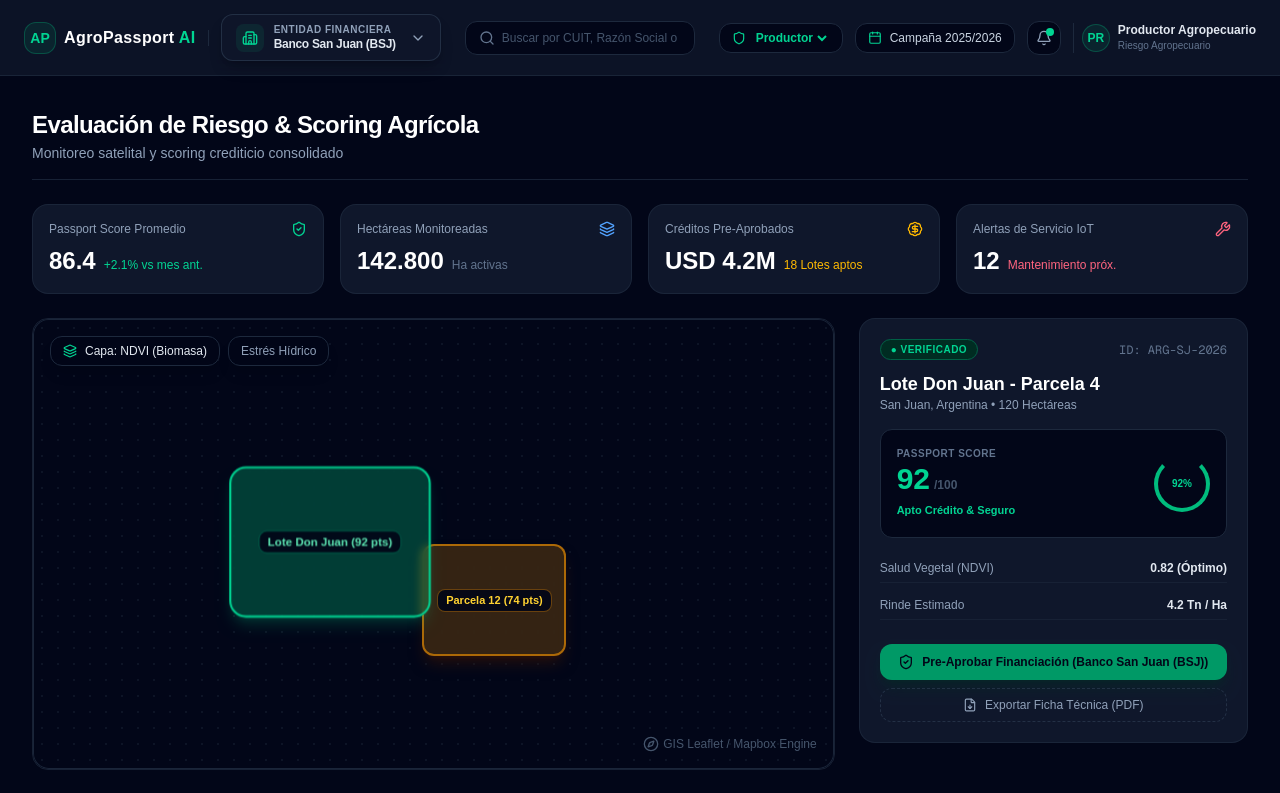
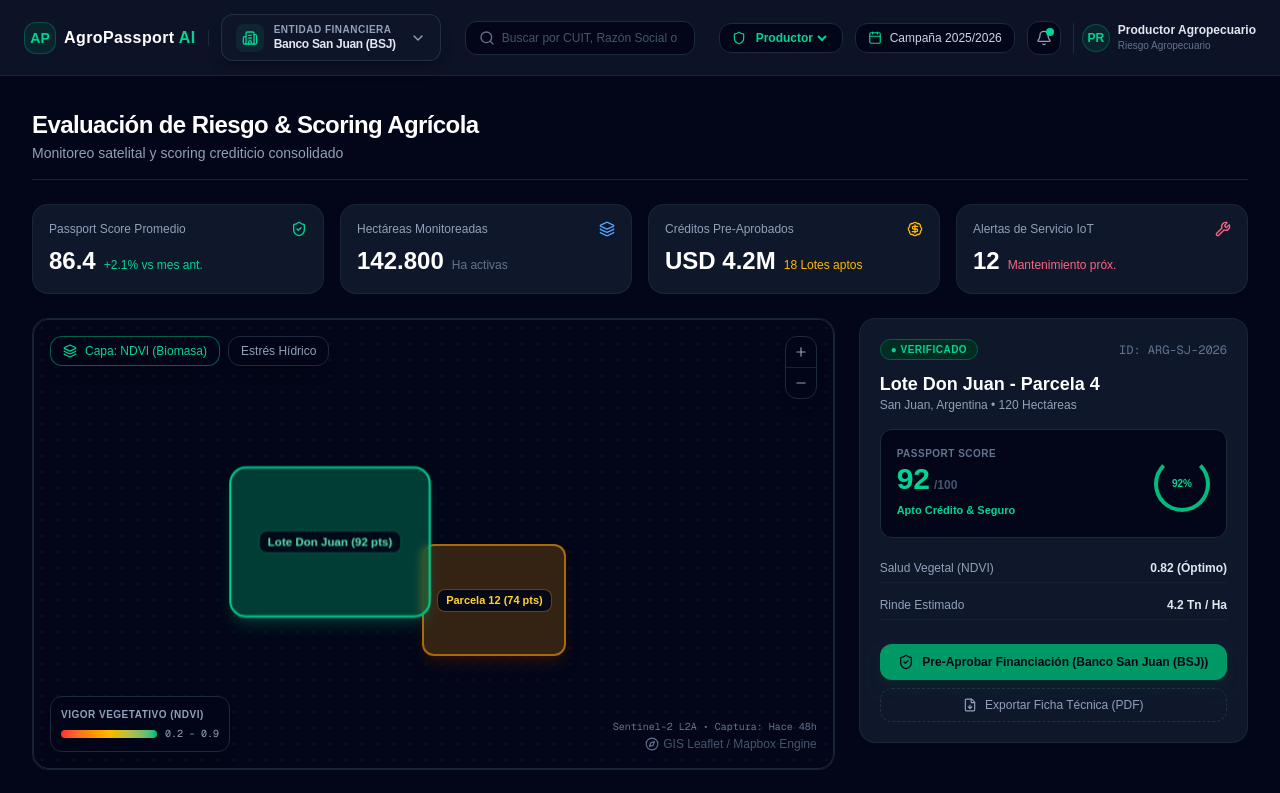
Before and after one commit to JuanGui-Flores/AgroPassport-AI, a Next.js app: page / in a window 1280 px wide. Shown: the top 793 px of the page. Built offline with nearby package versions, Linux system fonts and the light colour scheme.

Commit message:
feat(map): add GIS visor controls, NDVI legend and update Tailwind v4 syntax

```diff
--- a/src/components/map/MapModule.tsx
+++ b/src/components/map/MapModule.tsx
@@ -1,7 +1,8 @@
+// src/components/map/MapModule.tsx
 'use client';
 
-import React from 'react';
-import { Layers, Compass } from 'lucide-react';
+import React, { useState } from 'react';
+import { Layers, Compass, Plus, Minus } from 'lucide-react';
 
 interface MapModuleProps {
   selectedLoteId: string;
@@ -9,21 +10,47 @@ interface MapModuleProps {
 }
 
 export const MapModule: React.FC<MapModuleProps> = ({ selectedLoteId, onSelectLote }) => {
+  const [activeLayer, setActiveLayer] = useState<'ndvi' | 'estres'>('ndvi');
+
   return (
-    <div className="col-span-2 bg-slate-900 border border-slate-800/80 rounded-2xl overflow-hidden relative flex flex-col h-full min-h-[450px]">
+    <div className="col-span-2 bg-slate-900 border border-slate-800/80 rounded-2xl overflow-hidden relative flex flex-col h-full min-h-112.5">
       {/* Capas y Filtros Top */}
       <div className="absolute top-4 left-4 z-10 flex gap-2">
-        <button className="bg-slate-950/90 backdrop-blur-md border border-slate-800 text-slate-200 text-xs px-3 py-1.5 rounded-xl font-medium flex items-center gap-2 shadow-lg">
+        <button
+          onClick={() => setActiveLayer('ndvi')}
+          className={`backdrop-blur-md border text-xs px-3 py-1.5 rounded-xl font-medium flex items-center gap-2 shadow-lg transition cursor-pointer ${
+            activeLayer === 'ndvi'
+              ? 'bg-slate-950/90 border-emerald-500/50 text-emerald-400'
+              : 'bg-slate-950/60 border-slate-800 text-slate-400 hover:text-slate-200'
+          }`}
+        >
           <Layers className="w-3.5 h-3.5 text-emerald-400" /> Capa: NDVI (Biomasa)
         </button>
-        <button className="bg-slate-950/90 backdrop-blur-md border border-slate-800 text-slate-400 hover:text-slate-200 text-xs px-3 py-1.5 rounded-xl font-medium shadow-lg transition">
+        <button
+          onClick={() => setActiveLayer('estres')}
+          className={`backdrop-blur-md border text-xs px-3 py-1.5 rounded-xl font-medium shadow-lg transition cursor-pointer ${
+            activeLayer === 'estres'
+              ? 'bg-slate-950/90 border-amber-500/50 text-amber-400'
+              : 'bg-slate-950/60 border-slate-800 text-slate-400 hover:text-slate-200'
+          }`}
+        >
           Estrés Hídrico
         </button>
       </div>
 
-      {/* Contenedor del Mapa GIS (Simulado para maquetación) */}
+      {/* Controles Flotantes de Zoom (Arriba Derecha) */}
+      <div className="absolute top-4 right-4 z-10 flex flex-col bg-slate-950/90 backdrop-blur-md border border-slate-800 rounded-xl overflow-hidden shadow-lg text-slate-300">
+        <button className="p-2 hover:bg-slate-800 text-slate-400 hover:text-slate-100 transition border-b border-slate-800/80 cursor-pointer">
+          <Plus className="w-3.5 h-3.5" />
+        </button>
+        <button className="p-2 hover:bg-slate-800 text-slate-400 hover:text-slate-100 transition cursor-pointer">
+          <Minus className="w-3.5 h-3.5" />
+        </button>
+      </div>
+
+      {/* Contenedor del Mapa GIS */}
       <div className="flex-1 bg-slate-950 relative flex items-center justify-center overflow-hidden">
-        <div className="absolute inset-0 bg-[radial-gradient(#1e293b_1px,transparent_1px)] [background-size:16px_16px] opacity-40"></div>
+        <div className="absolute inset-0 bg-[radial-gradient(#1e293b_1px,transparent_1px)] bg-size-[16px_16px] opacity-40"></div>
 
         {/* Polígono interactivo Lote 1 */}
         <button
@@ -53,8 +80,21 @@ export const MapModule: React.FC<MapModuleProps> = ({ selectedLoteId, onSelectLo
           </span>
         </button>
 
-        <div className="absolute bottom-4 right-4 text-slate-600 flex items-center gap-1 text-xs">
-          <Compass className="w-4 h-4" /> GIS Leaflet / Mapbox Engine
+        {/* Leyenda del Índice NDVI (Abajo Izquierda) */}
+        <div className="absolute bottom-4 left-4 z-10 bg-slate-950/90 backdrop-blur-md border border-slate-800 rounded-xl p-2.5 shadow-lg space-y-1">
+          <p className="text-[10px] font-semibold text-slate-400 uppercase tracking-wider">Vigor Vegetativo (NDVI)</p>
+          <div className="flex items-center gap-2">
+            <div className="h-2 w-24 rounded-full bg-linear-to-r from-red-500 via-amber-400 to-emerald-500"></div>
+            <span className="text-[10px] font-mono text-slate-400">0.2 - 0.9</span>
+          </div>
+        </div>
+
+        {/* Motor GIS y Metadatos del Satélite (Abajo Derecha) */}
+        <div className="absolute bottom-4 right-4 z-10 text-right space-y-0.5">
+          <p className="text-[10px] text-slate-500 font-mono">Sentinel-2 L2A • Captura: Hace 48h</p>
+          <div className="text-slate-600 flex items-center justify-end gap-1 text-xs">
+            <Compass className="w-3.5 h-3.5 text-slate-500" /> GIS Leaflet / Mapbox Engine
+          </div>
         </div>
       </div>
     </div>
```
